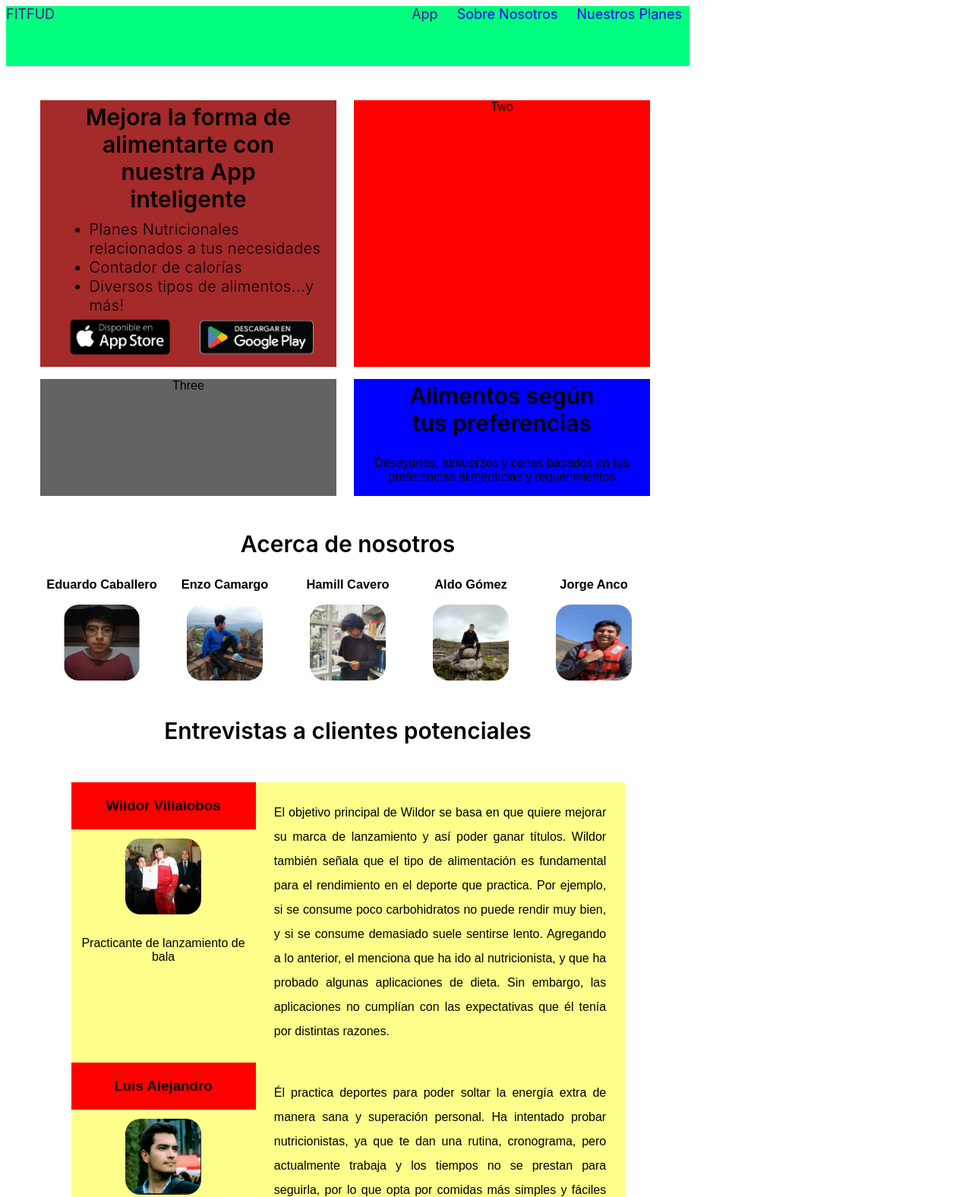
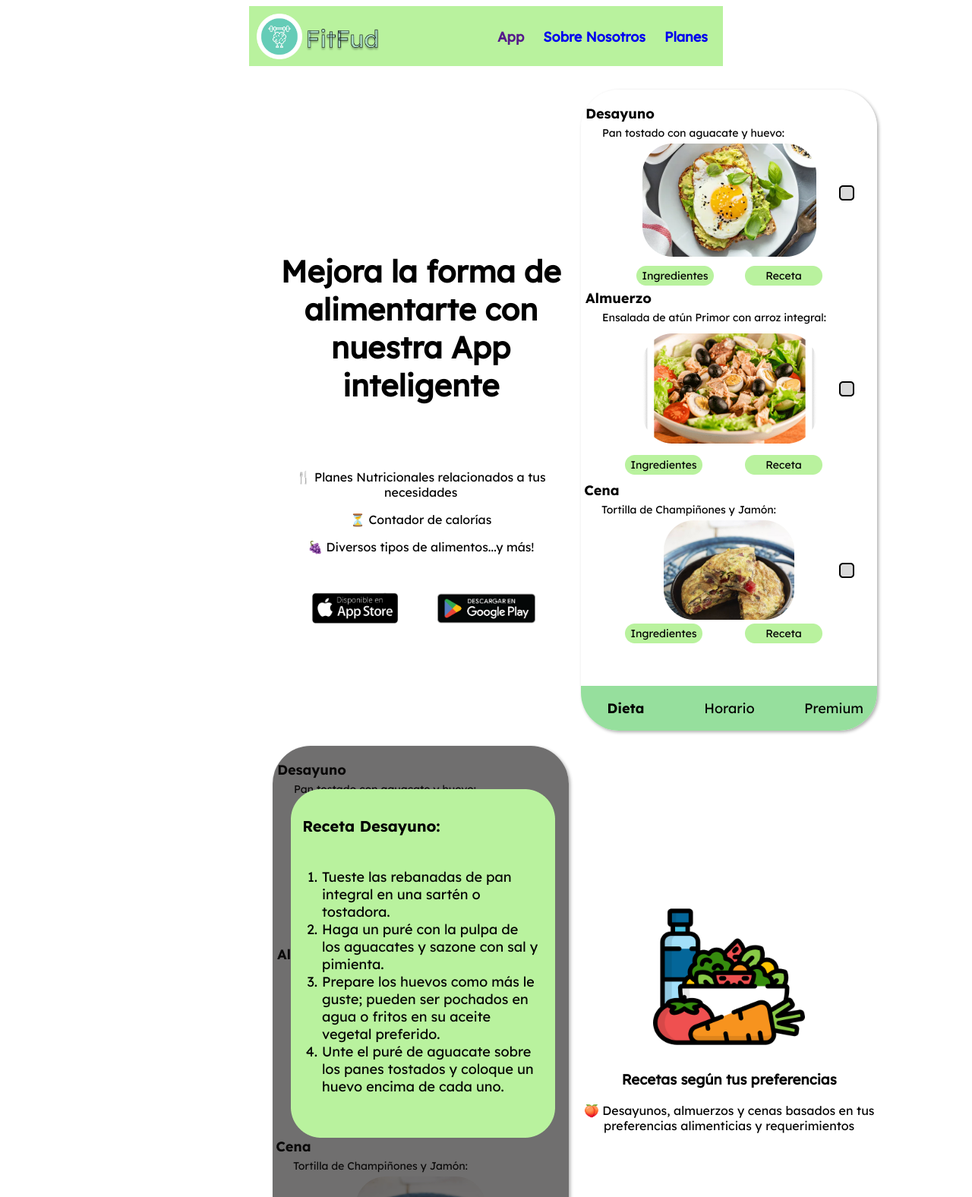
Before and after one commit to HamillCavero/IHC-pre-landingpage, a plain HTML site: page index.html in a window 1280 px wide. Shown: the top 1576 px of the page at 76% size. Drawn offline with Linux system fonts and the light colour scheme; a web font is replaced by a local one.

Commit message:
CSS- Se arregló diseño

```diff
--- a/css/styles.css
+++ b/css/styles.css
@@ -5,11 +5,15 @@
 
 body {
   max-width: 900px;
+  text-align: center;
+  padding-left: 25%;
+  padding-right: 25%;
 }
 
 header{
-  background-color: #00ff7f;
+  background-color: #B9F29E;
   height: 79px;
+  text-align: center;
 }
 nav{
   display: flex;
@@ -22,16 +26,30 @@ nav{
   letter-spacing: 0em;
   text-align: left;
 }
-
+.menu{
+  text-align: center;
+  padding-top: 30px;
+  padding-right: 10px;
+  font-family: 'Lexend Deca';
+}
 a {
   text-decoration: none;
   cursor: pointer;
 }
-
+.logo{
+  padding-top: 10px;
+  padding-left: 10px;
+}
+.title{
+  padding-bottom: 10px;
+}
 nav div a{
   margin: 10px;
 }
-
+h1{
+  font-family: 'Lexend Deca';
+  align-content: center;
+}
 .wrapper {
   display: grid;
   grid-template-columns: 1fr 1fr;
@@ -43,9 +61,35 @@ nav div a{
 .wrapper div{
   max-width: 390px;
 }
-
 .one {
-  background-color: brown;
+  max-height: 1000px;
+  padding-bottom: 20px;
+  padding-top: 100px;
+}
+.dieta{
+  box-shadow:2px 2px 4px #afafaf;
+  border-radius: 50px;
+}
+.text-1{
+  padding-top: 20px;
+  justify-content: center;
+  font-family: 'Lexend Deca';
+}
+.text-2{
+  justify-content: center;
+  font-family: 'Lexend Deca';
+}
+.text-3{
+  justify-content: center;
+  font-family: 'Lexend Deca';
+}
+.titulo-sec1 h1{
+  padding-top: 70px;
+  font-size: 40px;
+  align-content:space-between;
+}
+.logos{
+  padding-top: 30px;
 }
 section{
   text-align: center;
@@ -88,29 +132,17 @@ section div section{
   max-width: 150px;
 }
 
-section h1{
-  padding-left: 15%;
-  padding-right: 15%;
-  padding-bottom: 10px;
-  margin: 0px;
-  font-family: Inter;
-  font-size: 30px;
-  font-weight: 600;
-  line-height: 36px;
-  letter-spacing: 0em;
-  text-align: center;
+
+
+.text-4{
+  justify-content: center;
+  font-family: 'Lexend Deca';
 }
-
-.two {
-  background-color: red;
+.four{
+  padding-bottom: 200px;
+  justify-content:center;
+  padding-top: 200px;
 }
-.three {
-  background-color: rgb(99, 99, 99);
-}
-.four {
-  background-color: blue;
-}
-
 .four section p{
   top: 50%;
   left: 50%;
@@ -125,6 +157,7 @@ section div{
 
 section .members{
   display: flex;
+  font-family: 'Lexend Deca';
 }
 
 .member{
@@ -139,6 +172,7 @@ section .members{
   border-radius: 20px;
 }
 
+
 section .testimonios{
   margin: 0%;
   display: grid;
@@ -146,46 +180,83 @@ section .testimonios{
   padding-bottom: 0px;
 }
 
-.testimonio p{
+.testimonio1 p{
   text-align: justify;
   line-height: 200%;
   padding: 5%;
   margin: 0px;
+  font-family: 'Lexend Deca';
 }
 
-.testimonio{
-  background-color: rgb(253, 255, 138);
+.testimonio1{
   display: grid;
   grid-template-columns: 1fr 2fr;
-
+  box-shadow:2px 2px 4px #afafaf;
 }
 
-.testimonio div {
+.testimonio1 div {
   text-align:  center;
 }
 
-.testimonio div div{
-  padding: 5%;
+.testimonio1 div div{
+  font-family: 'Lexend Deca';
 }
 
-.testimonio div h3{
-  background-color: rgb(255, 0, 0);
+.testimonio1 div h3{
+  background-color:#B9F29E;
   padding: 20px;
-
+  font-family: 'Lexend Deca';
   margin: 0px;
  }
 
-.testimonio img{
+.testimonio1 img{
   width: 100px;
   height: 100px;
-  max-width: 192px;
-  max-height: 100px;
   border-radius: 20px;
+  padding-top: 60px;
+  padding-bottom: 10px;
 }
 
+.testimonio2 p{
+  text-align: justify;
+  line-height: 200%;
+  padding: 5%;
+  margin: 0px;
+  font-family: 'Lexend Deca';
+}
+
+.testimonio2{
+  display: grid;
+  grid-template-columns: 1fr 2fr;
+  box-shadow:2px 2px 4px #afafaf;
+  padding-top: 20px;
+}
+
+.testimonio2 div {
+  text-align:  center;
+}
+
+.testimonio2 div div{
+  font-family: 'Lexend Deca';
+}
+
+.testimonio2 div h3{
+  background-color:#B9F29E;
+  padding: 20px;
+  font-family: 'Lexend Deca';
+  margin: 0px;
+ }
+
+.testimonio2 img{
+  width: 100px;
+  height: 100px;
+  border-radius: 20px;
+  padding-top: 50px;
+  padding-bottom: 10px;
+}
 .beneficios{
   display: grid;
-  background-color: rgb(253, 255, 138);
+  font-family: 'Lexend Deca';
 }
 
 section .beneficio{
@@ -199,10 +270,11 @@ section .beneficio{
   max-width: 350px;
   max-height: 400px;
   border-radius: 20px;
+  padding-top: 50px;
 }
 
 .beneficio ul li{
-  font-family: 'Inter';
+  font-family: 'Lexend Deca';
   font-style: normal;
   font-weight: 300;
   font-size: 30px;
@@ -211,10 +283,12 @@ section .beneficio{
   list-style-type: none; /* Remove bullets */
   padding: 10%; /* Remove padding */
   margin: 0; /* Remove margins */
+
 }
 
+
 .button{
-  background-color: #00ff7f;
+  background-color: #B9F29E;
   color: beige;
   border-radius: 20px;
 }
@@ -237,7 +311,7 @@ table{
 #Beneficios td:nth-child(4),
 #Beneficios th:nth-child(4)
 {
-  background-color: #00ff7f;
+  background-color: #B9F29E;
   text-align:  center;
 }
 
@@ -265,7 +339,7 @@ td img{
 .planes .tabla table td {
   text-align: center;
   border-collapse: collapse;
-  border: 1px solid #00ff7f;
+  border: 1px solid #B9F29E;
 
 }
 
@@ -273,7 +347,7 @@ td img{
 .planes .tabla thead,
 .planes .tabla table tfoot {
     text-align: center;
-    background-color: #00ff7f;
+    background-color: #B9F29E;
     color: #fff;
 
 }
@@ -286,7 +360,7 @@ footer{
   display: flex;
   justify-content: space-between;
   padding: 2%;
-  background-color: #00ff7f;
+  background-color: #B9F29E;
 }
 
 footer div a{
--- a/index.html
+++ b/index.html
@@ -8,52 +8,70 @@
     <link rel="stylesheet" href="css/styles.css" />
     <link rel="preconnect" href="https://rsms.me/">
     <link rel="stylesheet" href="https://rsms.me/inter/inter.css">
+    <link href='https://fonts.googleapis.com/css?family=Lexend Deca' rel='stylesheet'>
   </head>
   <body>
     <header>
       <nav>
-        <a id="TOP" href="">FITFUD</a>
-        <div>
-          <a href="">App</a>
-          <a href="#Acerca de Nosotros" >Sobre Nosotros</a>
-          <a href="#Beneficios"        >Nuestros Planes</a>
+          <a id="TOP" href="">
+              <img class="logo" src="assets/img/Logo.png" alt="" width="60" height="60">
+              <img class="title" src="assets/img/FitFud.png" alt="" height="30">
+          </a>
+        <div class="menu">
+          <a href=""><b>App</b></a>
+          <a href="#Acerca de Nosotros" >
+            <b>Sobre Nosotros</b> </a>
+          <a href="#Beneficios"        ><b>Planes</b> </a>
         </div>
       </nav>
     </header>
     <main>
       <section class="wrapper">
-        <div class=" one">
+        <div class="one">
           <section>
-            <h1>
-              Mejora la forma de alimentarte con nuestra App inteligente
-            </h1>
-            <ul>
-              <li>Planes Nutricionales relacionados a tus necesidades</li>
-              <li>Contador de calorías</li>
-              <li>Diversos tipos de alimentos...y más!</li>
-            </ul>
-            <div>
-              <img src="assets/img/app store.png" alt="">
-              <img src="assets/img/googleplay.png" alt="">
+            <div class="titulo-sec1">
+              <h1>
+                <b>Mejora la forma de alimentarte con nuestra App inteligente</b>
+              </h1>
+            </div>
+            <p class="text-1">
+                <spam>🍴 Planes Nutricionales relacionados a tus necesidades</spam>
+            </p>
+            <p class="text-2">
+              <spam>⏳ Contador de calorías</spam>
+            </p>
+            <p class="text-3">
+              <spam>🍇 Diversos tipos de alimentos...y más!</spam>
+            </p>
+            <div class="logos">
+              <img src="assets/img/app store.png" alt="" height="50">
+              <img src="assets/img/googleplay.png" alt="" height="50">
             </div>
           </section>
         </div>
-        <div class=" two">Two</div>
-        <div class=" three">Three</div>
+        <div class=" two"><img class="dieta" src="assets/img/Dieta.png" alt=""></div>
+        <div class=" three"><img class="dieta" src="assets/img/Dieta Receta Desayuno.png" alt=""></div>
         <div class=" four">
           <section>
-            <h1>
-              Alimentos según tus preferencias
-            </h1>
-            <p>
-              Desayunos, almuerzos y cenas basados en tus preferencias alimenticias y requerimientos
+            <div class="logo2">
+              <img class="imagen-food" src="assets/img/food.png" alt="" height="200">
+            </div>
+            <div class="titulosec-1">
+              <h1>
+                <b>Recetas según tus preferencias</b>
+              </h1>
+            </div>
+            <p class="text-4">
+              🍑 Desayunos, almuerzos y cenas basados en tus preferencias alimenticias y requerimientos
             </p>
           </section>
 
         </div>
       </section>
       <section id="Acerca de Nosotros">
-        <h1>Acerca de nosotros</h1>
+        <div class="titulosec-1">
+          <h1><b>Acerca de Nosotros</b></h1>
+        </div>
         <div class="members">
           <div class="member">
             <h3>Eduardo Caballero</h3>
@@ -78,12 +96,12 @@
         </div>
       </section>
       <section >
-        <h1>Entrevistas a clientes potenciales</h1>
+        <h1><b>Entrevistas a clientes potenciales</b></h1>
         <div class="testimonios">
-          <div class="testimonio">
+          <div class="testimonio1">
             <div>
               <h3>Wildor Villalobos</h3>
-              <div><img src="assets/img/Testimonio_1.png" alt=""></div>
+              <div class="foto"><img src="assets/img/Testimonio_1.png" alt=""></div>
               <div>Practicante de lanzamiento de bala</div>
             </div>
             <p>
@@ -99,7 +117,7 @@
               expectativas que él tenía por distintas razones.
             </p>
           </div>
-          <div class="testimonio">
+          <div class="testimonio2">
             <div>
               <h3>Luis Alejandro</h3>
               <div><img src="assets/img/Testimonio_2.png" alt=""></div>
@@ -120,9 +138,9 @@
       </section>
       <section id="Beneficios">
         <div class="beneficios ">
-          <div class=" beneficio"><ul>
-            <li>Alcanza tus metas más rápido con <b>PREMIUM</b></li>
-            <li class="button"><a href="">Ver Planes</a> </li>
+          <div class="beneficio"><ul>
+            <li><h1>Alcanza tus metas más rápido con PREMIUM</h1> </li>
+            <li class="button"><a href="#Planes"><b>Ver Planes</b></a> </li>
           </ul>
           <img src="assets/img/persona1.webp" alt=""></div>
         </div>
@@ -218,7 +236,7 @@
       </section>
     </main>
   <footer>
-    <a href="#TOP">TOP</a>
+    <a href="#TOP">FITFUD</a>
     <div>
       <b> Nuestras redes:</b>
       <a href="">Instagram  <img class="instagram"  src="" alt=""></a>
```
Also changed, not shown: assets/img/Dieta Receta Desayuno.png (added), assets/img/Dieta.png (added), assets/img/FitFud.png (added), assets/img/Logo.png (added), assets/img/food.png (added).
